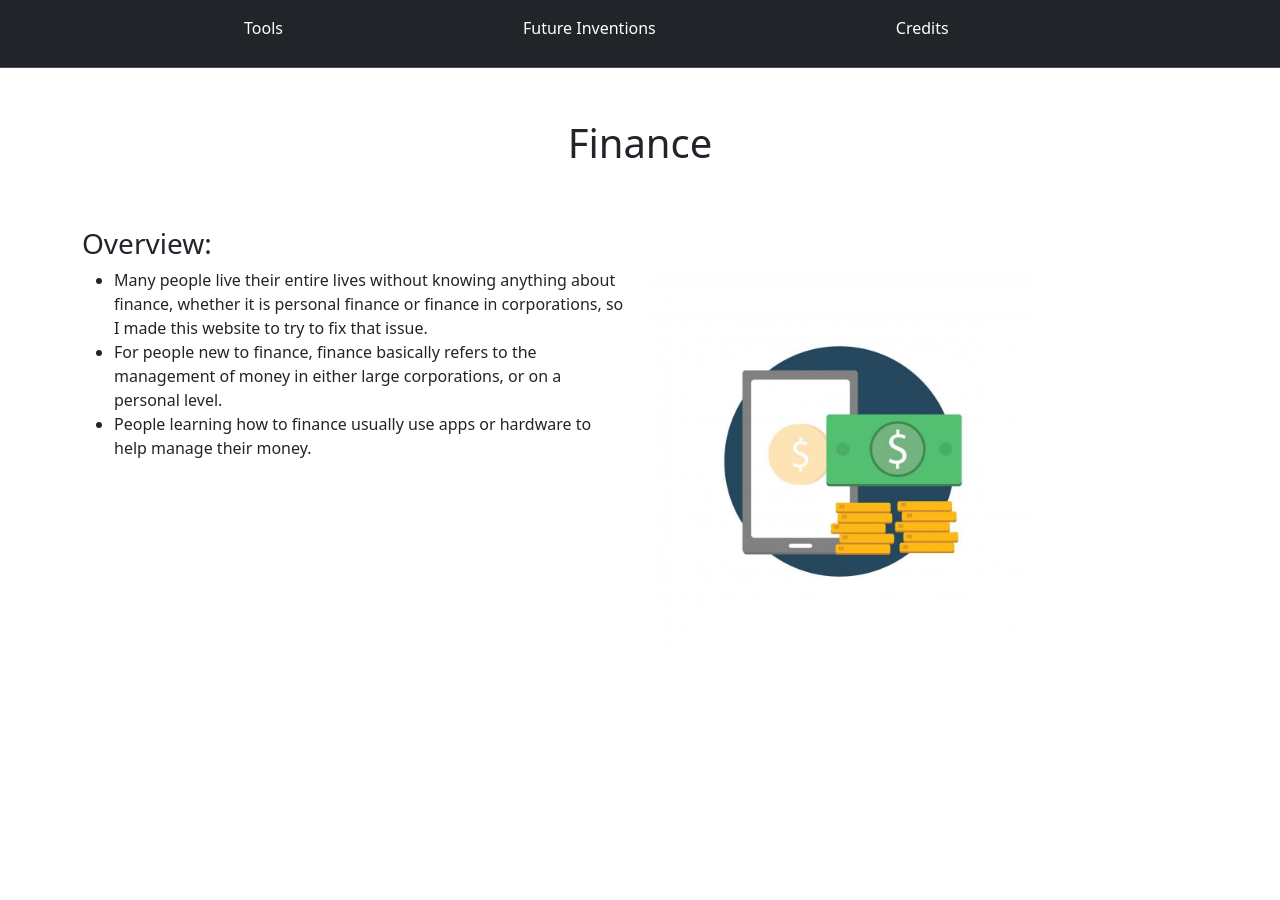
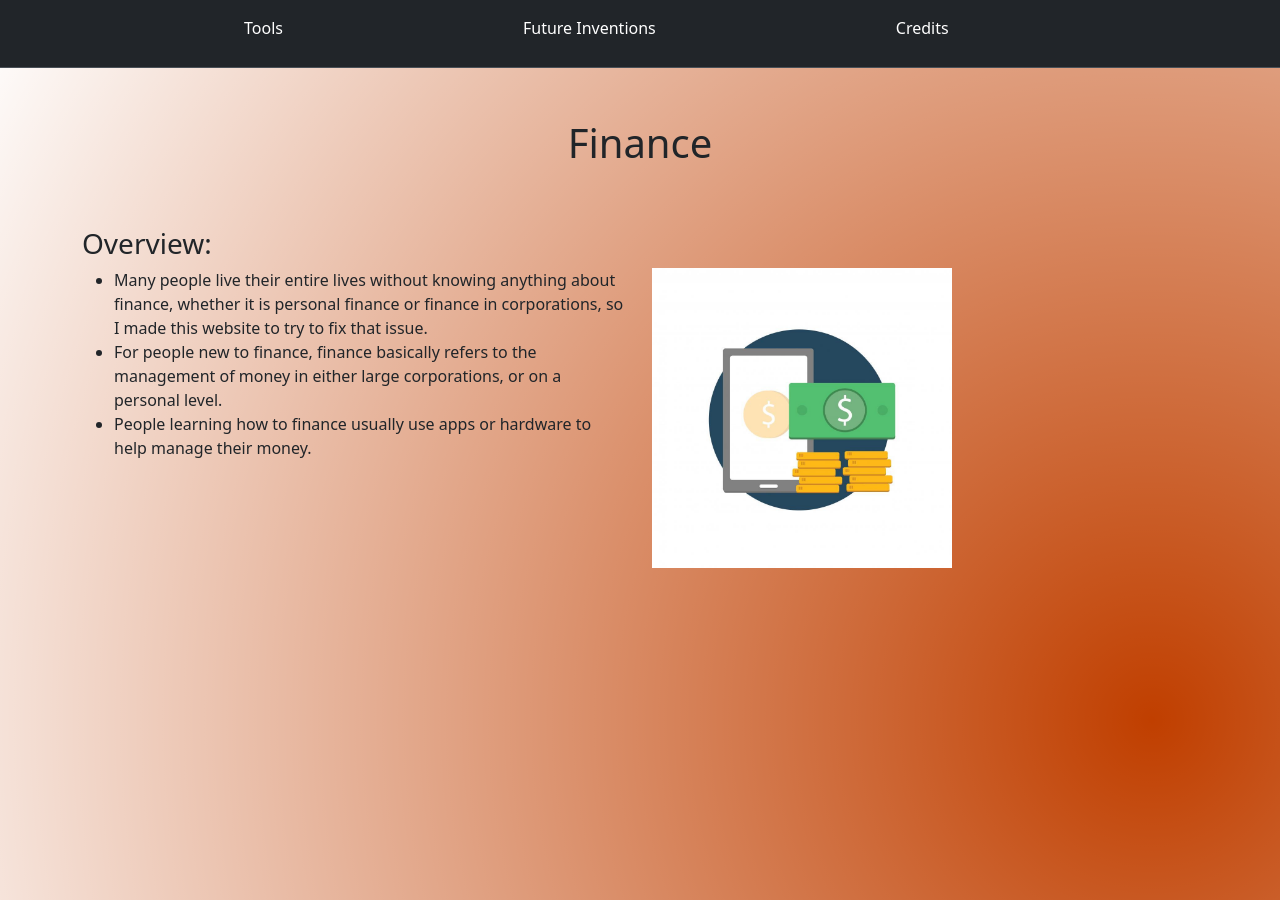
Before and after one commit to williaml4292/sep-10-freedom-project, a Jekyll site: the page built from index.markdown, in a window 1280 px wide. Built offline with Jekyll 4.4.1, drawn with Linux system fonts in a browser that asks for light colours.

Commit message:
home gradient

```diff
--- a/_layouts/home.html
+++ b/_layouts/home.html
@@ -6,6 +6,18 @@
     text-align:center;
     padding:4%;
     font-size:80px;
+  }
+  body{
+   background-image: radial-gradient(circle at 90% 80%, transparent, white);
+   animation-iteration-count: infinite;
+   animation-duration: 4s;
+   animation-name:back;
+  }
+  @keyframes back {
+    0% {background-color:lime;}
+    33% {background-color:red;}
+    66% {background-color:cyan;}
+    100% {background-color:lime;}
   }
   nav ul {
         display: flex;
@@ -32,7 +44,7 @@
         color:blue !important;
     }
     img{
-      width:70%;
+      width:55%;
     }
 </style>
 
```
